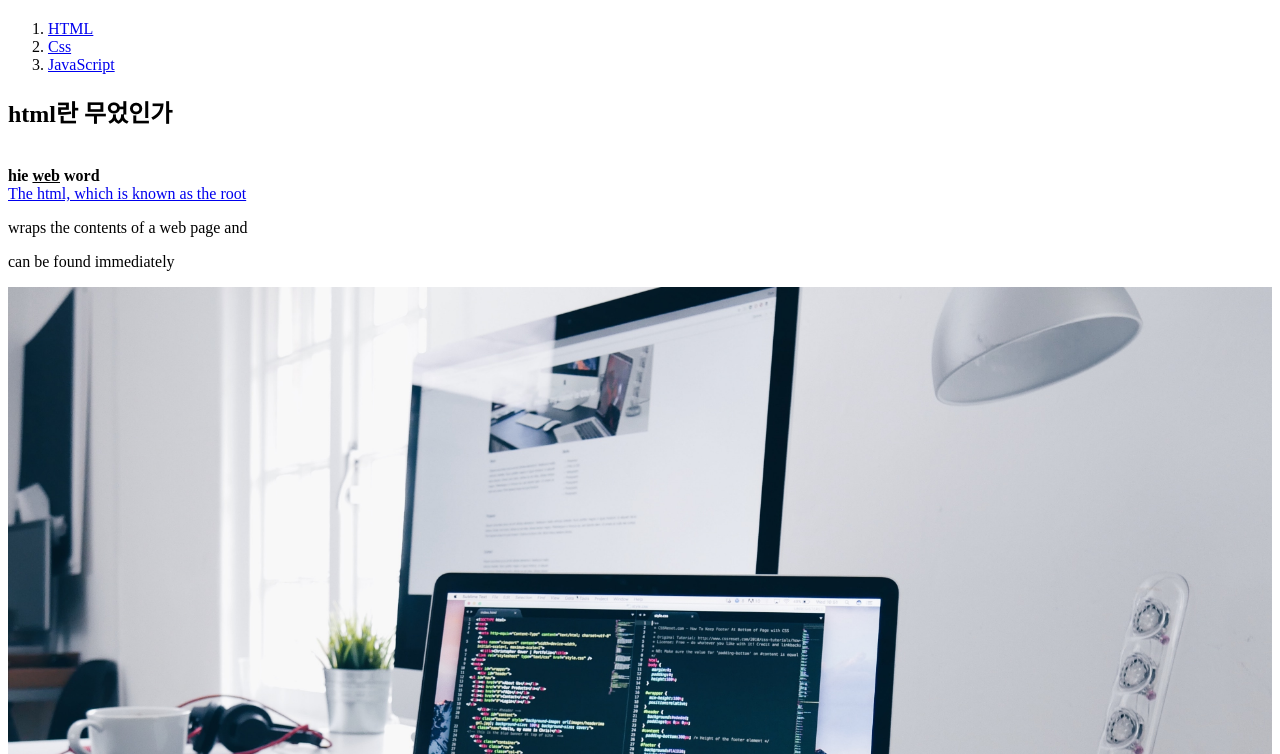
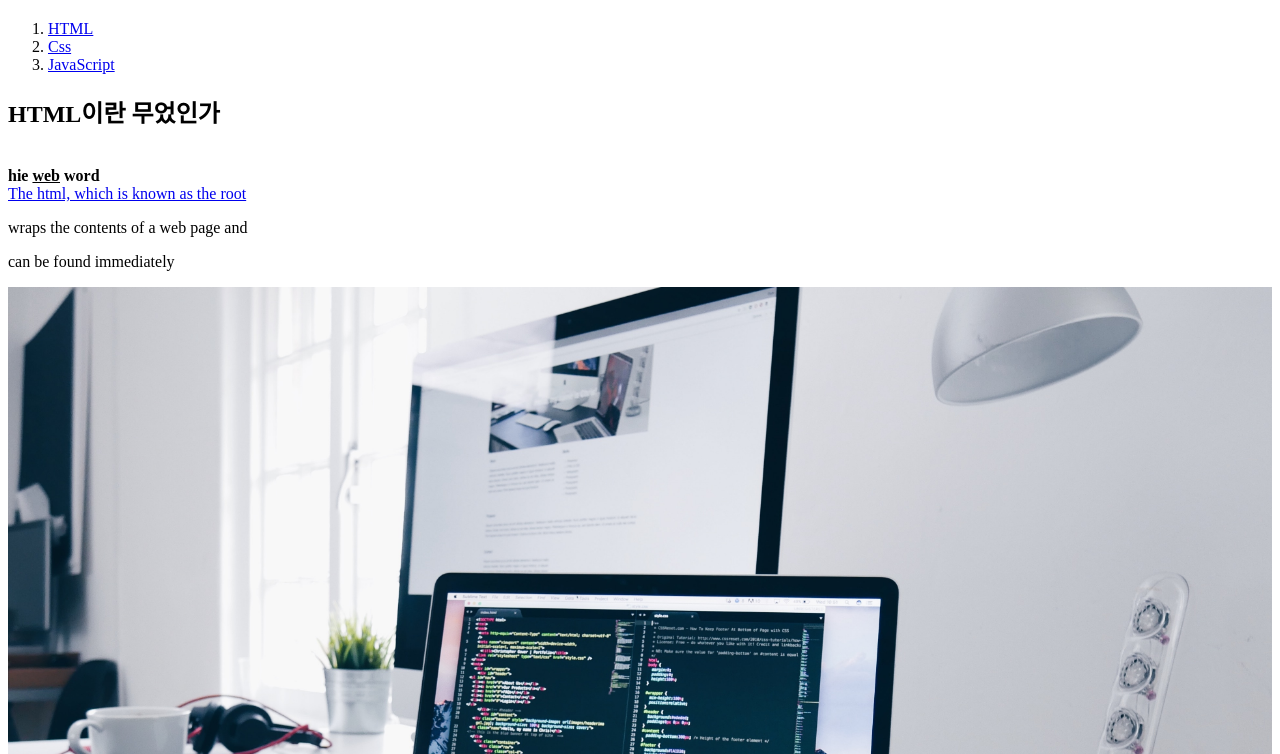
Before and after one commit to gyugut/myfirst, a plain HTML site: page 1.html in a window 1280 px wide. Shown: the part 46-800 px from the top of the page. Drawn offline with Linux system fonts and the light colour scheme.

Commit message:
Update 1.html

```diff
--- a/1.html
+++ b/1.html
@@ -13,7 +13,7 @@
     <li><a href="3.html" >JavaScript</a></li>
 </ol>
 
-<h2>html란 무었인가</h2>
+<h2>HTML이란 무었인가</h2>
 <br><strong>hie <u>web</u> word</strong>
 <br><a href="http://www.w3.org/TR/2011/WD-html5-20110405/"
 target="_blank" title="html reference">The html, which is known as the root</a>
```
